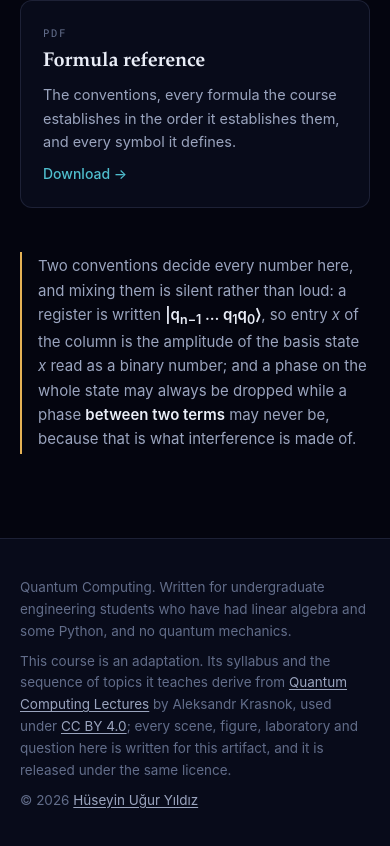
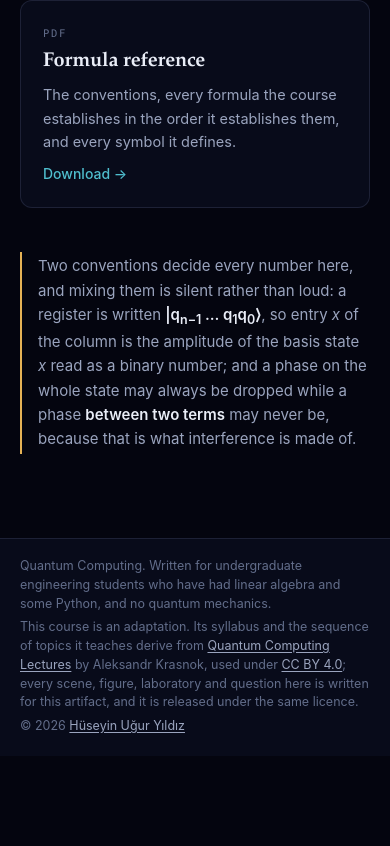
Before and after one commit to huguryildiz/quantum-computing, a plain HTML site: page site/index.html in a window 390 px wide. Shown: the part 5453-6299 px from the top of the page. After the commit the page ends 6209 px from the top, so only its background shows below. Drawn offline with Linux system fonts and the light colour scheme; animation ran at ten frames a second.

Commit message:
Take the height out of the footer
The footer was set at the scale of a section it is not: 38 and 52 pixels of
padding around three lines of fine print. Padding to 18 and 20, type to
12.5 with a 1.5 line, the browser's own paragraph margins off. It is 124
pixels on a desktop and 218 on a phone, down from 194 and 326, and every
word it carried is still there.

```diff
--- a/site/site.css
+++ b/site/site.css
@@ -260,11 +260,11 @@ h1,h2,h3{ font-family:var(--serif); font-weight:600; line-height:1.15;
 /* ----------------------------------------------------------------- footer -- */
 .foot{
   border-top:1px solid var(--rule); background:var(--bg-2);
-  padding:38px clamp(20px,5vw,44px) 52px;
-  font-size:13.5px; color:var(--faint);
+  padding:18px clamp(20px,5vw,44px) 20px;
+  font-size:12.5px; line-height:1.5; color:var(--faint);
 }
-.foot > *{ max-width:var(--wide); margin-inline:auto; }
-.foot__fine{ margin-top:8px; }
+.foot > *{ max-width:var(--wide); margin:0 auto; }
+.foot__fine{ margin-top:5px; }
 .foot a{ color:var(--muted); text-decoration:underline; text-underline-offset:2px; }
 .foot a:hover{ color:var(--ink); }
 
```
